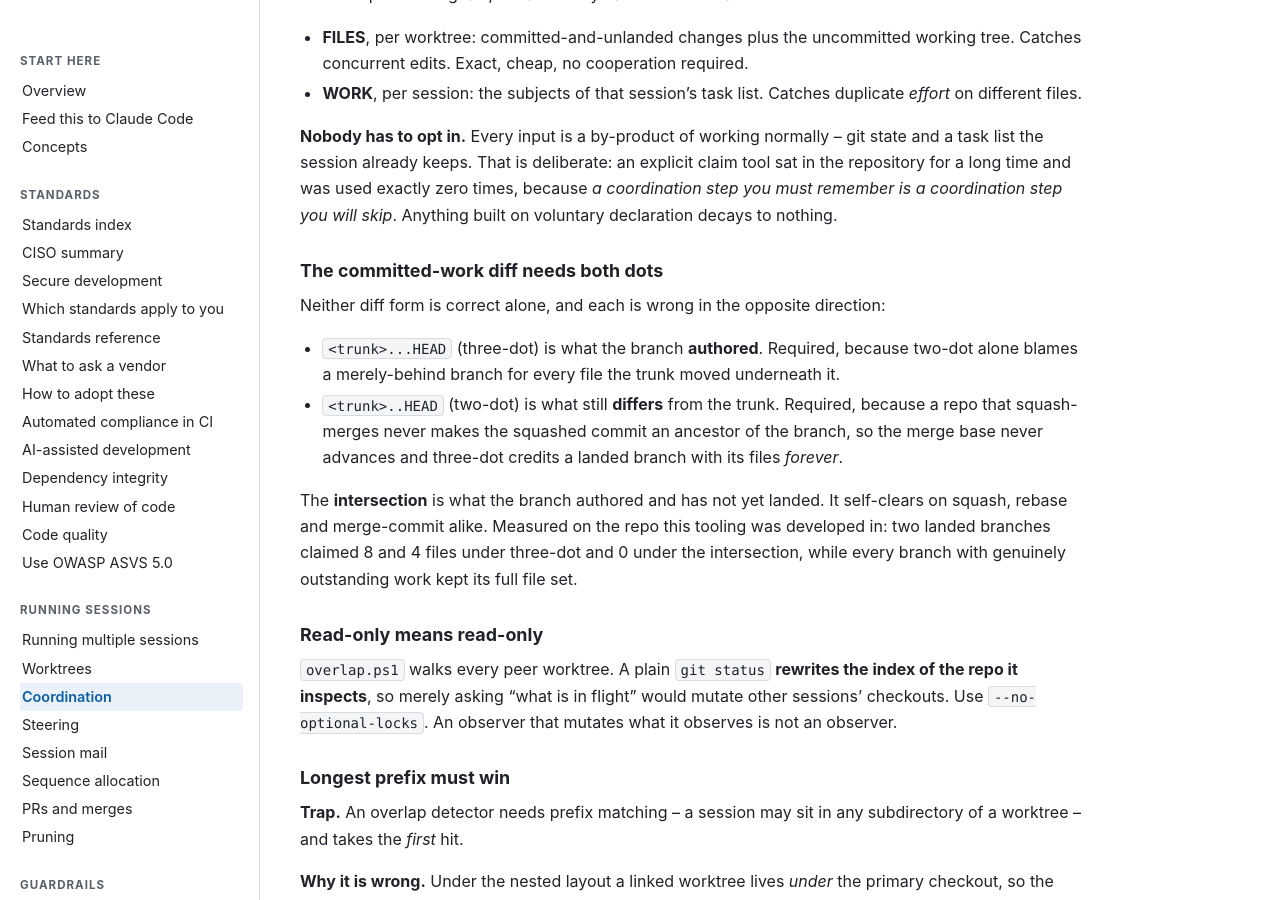
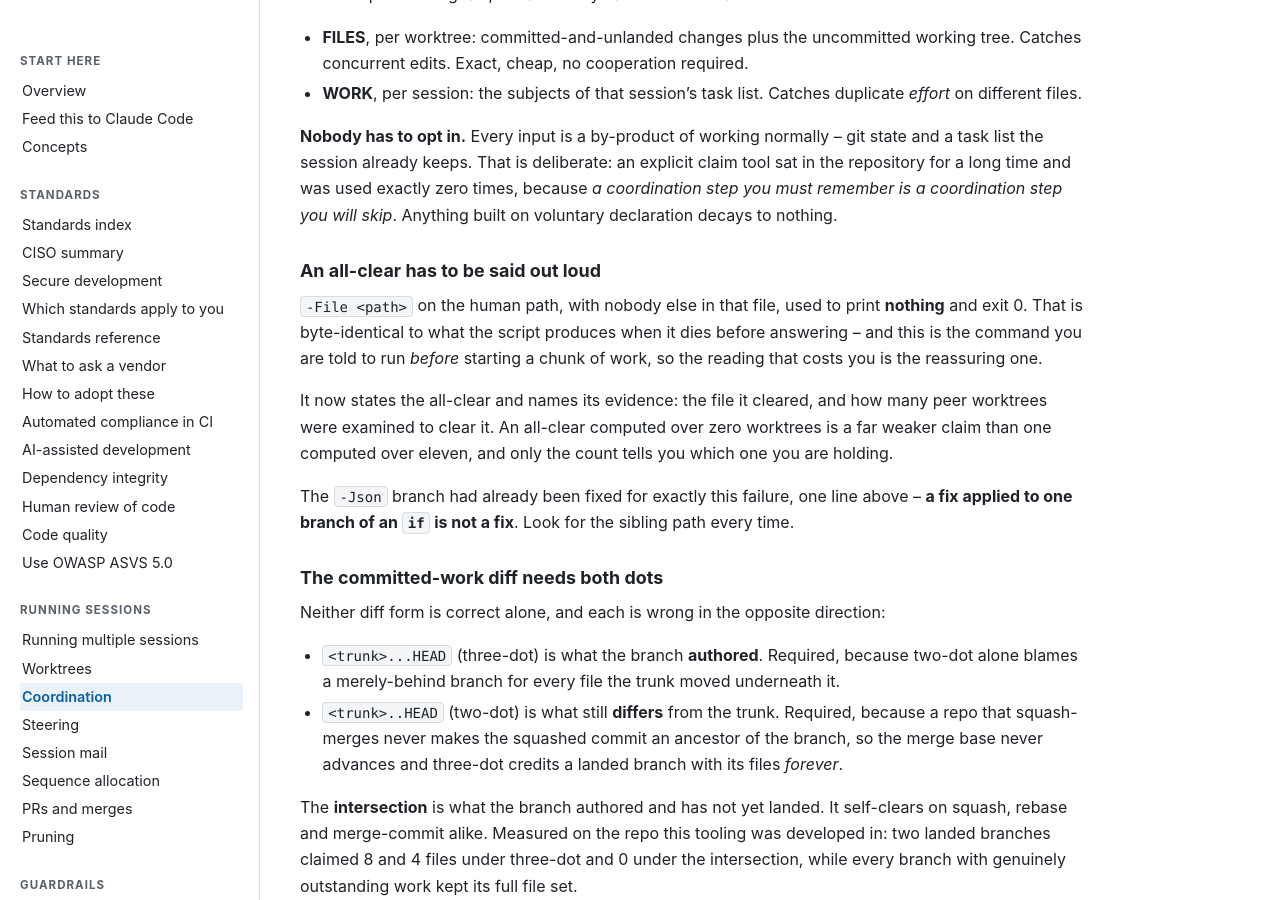
Before and after one commit to wshallwshall/claude-multisession, a Jekyll site: the page built from docs/COORDINATION.md, in a window 1280 px wide and 900 px high, scrolled down 5449 px. Built offline with Jekyll 4.4.1, drawn with Linux system fonts in a browser that asks for light colours; our own code applies the rules of GitHub Pages for plain Markdown files.

Commit message:
fix(coord): overlap's human all-clear printed nothing, exactly like a crash
`overlap.ps1 -File <path>` without -Json printed NOTHING and exited 0 when
nobody else was in the file. That is byte-identical to what it prints when it
dies before answering, and this is the command the docs tell you to run BEFORE
starting a chunk of work -- so silence is the most consequential output it has,
and the reading that costs you is the reassuring one.

The -Json branch one line above had already been fixed for this exact failure.
A fix applied to one branch of an `if` is not a fix.

It now states the all-clear and names its evidence -- the file, and how many
peer worktrees were examined -- because an all-clear over zero worktrees is a
far weaker claim than one over eleven, and only the count says which you have.

The null filter on that count is the one Write-JsonArray already needs, for the
same reason: a cached walk with zero rows round-trips through JSON as
`"rows": null`, which `@($c.rows)` rebuilds as a one-element array holding
$null. Measured, not assumed. The -Json contract is untouched.

Co-Authored-By: Claude Opus 5 <noreply@anthropic.com>

```diff
--- a/docs/COORDINATION.md
+++ b/docs/COORDINATION.md
@@ -218,6 +218,20 @@ Two independent signals, because they catch different failures:
 the session already keeps. That is deliberate: an explicit claim tool sat in the repository for a
 long time and was used exactly zero times, because *a coordination step you must remember is a
 coordination step you will skip*. Anything built on voluntary declaration decays to nothing.
+
+### An all-clear has to be said out loud
+
+`-File <path>` on the human path, with nobody else in that file, used to print **nothing** and exit 0.
+That is byte-identical to what the script produces when it dies before answering -- and this is the
+command you are told to run *before* starting a chunk of work, so the reading that costs you is the
+reassuring one.
+
+It now states the all-clear and names its evidence: the file it cleared, and how many peer worktrees
+were examined to clear it. An all-clear computed over zero worktrees is a far weaker claim than one
+computed over eleven, and only the count tells you which one you are holding.
+
+The `-Json` branch had already been fixed for exactly this failure, one line above -- **a fix applied
+to one branch of an `if` is not a fix**. Look for the sibling path every time.
 
 ### The committed-work diff needs both dots
 
```
Also changed, not shown: 1 other file.
